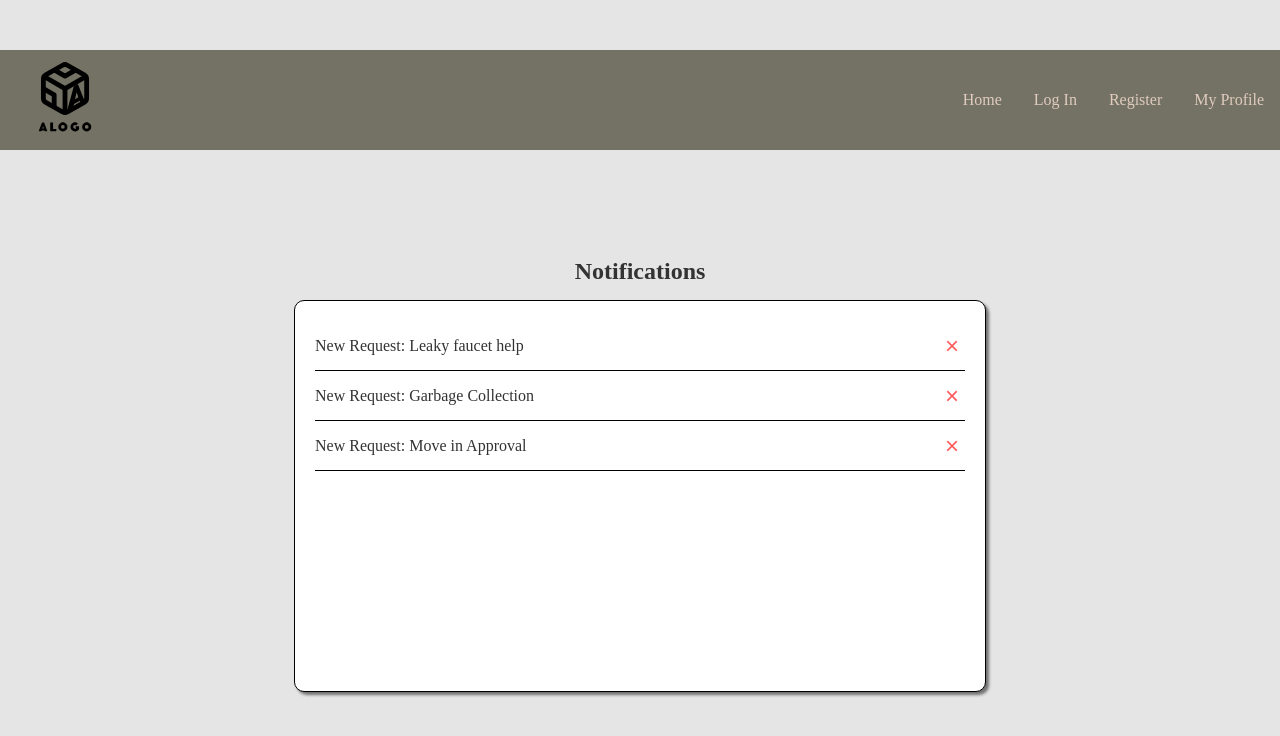
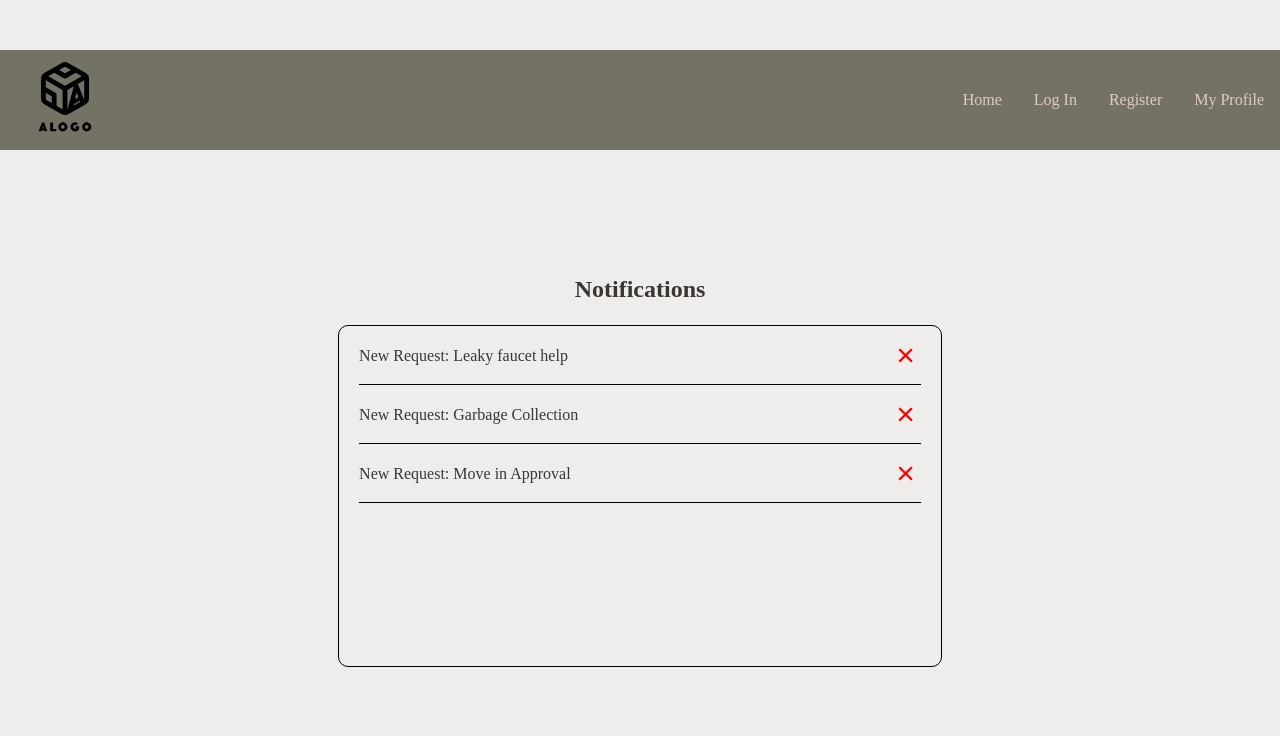
Before and after one commit to Ahmad-Elmahallawy/iCondo, a React (Create React App) app in the folder frontend/: page /NotificationPageManager in a window 1280 px wide. Shown: the top 736 px of the page. Built offline with nearby package versions, Linux system fonts and the light colour scheme; no server answers.

Commit message:
Added style for approve and unapprove feature, fixed the request conatiner style and adjustment

```diff
--- a/frontend/src/Pages/NotificationPageManager.tsx
+++ b/frontend/src/Pages/NotificationPageManager.tsx
@@ -18,23 +18,36 @@ const App: React.FC = () => {
     <div className="app">
       <h1 className="notifications-heading">Notifications</h1>
       <div className="notifications-box">
+        <div className="notification-container">
+          {" "}
+          {/* Add the container here */}
           <div className="notification-item">
             <span>New Request: Leaky faucet help</span>
-          <button className="close-btn" onClick={() => handleToggle(0)}>
+            <button
+              className={`close-btn ${checkedItems[0] ? "checked" : ""}`}
+              onClick={() => handleToggle(0)}
+            >
               {checkedItems[0] ? "✓" : "×"}
             </button>
           </div>
           <div className="notification-item">
             <span>New Request: Garbage Collection</span>
-          <button className="close-btn" onClick={() => handleToggle(1)}>
+            <button
+              className={`close-btn ${checkedItems[1] ? "checked" : ""}`}
+              onClick={() => handleToggle(1)}
+            >
               {checkedItems[1] ? "✓" : "×"}
             </button>
           </div>
           <div className="notification-item">
             <span>New Request: Move in Approval</span>
-          <button className="close-btn" onClick={() => handleToggle(2)}>
+            <button
+              className={`close-btn ${checkedItems[2] ? "checked" : ""}`}
+              onClick={() => handleToggle(2)}
+            >
               {checkedItems[2] ? "✓" : "×"}
             </button>
+          </div>
         </div>
       </div>
     </div>
--- a/frontend/src/Style/NotificationPageManagerStyle/NotiPageManagerStyle.css
+++ b/frontend/src/Style/NotificationPageManagerStyle/NotiPageManagerStyle.css
@@ -1,6 +1,6 @@
 .app {
   font-family: "Times New Roman", sans-serif;
-  background-color: #e5e5e5;
+  background-color: var(--color1);
   height: 100vh;
   display: flex;
   flex-direction: column;
@@ -11,27 +11,37 @@
 
 .notifications-heading {
   font-size: 1.5rem;
-  color: #333;
+  color: var(--color4);
   margin-bottom: 15px;
   margin-top: -100px;
 }
 
 .notifications-box {
-  width: 400%; /* Adjust as necessary */
-  height: 100%;
-  max-width: 650px; /* Adjust as necessary */
-  max-height: 350px;
-  background: #ffffff;
-  box-shadow: 3px 3px 3px rgba(0.5, 0.5, 0.5, 0.5);
+  margin: 5% 10%; /* Adjust as necessary */
+  padding: 20px;
+  background: var(--color1);
+  box-shadow: 3px 3px 3px var(--color5) (0.5, 0.5, 0.5, 0.5);
   border-radius: 10px;
-  padding: 20px;
-  border: 1px solid #000;
+  border: 1px solid var(--color5);
+  width: 430%; /* Adjust as necessary */
+  max-width: 800px; /* Adjust as necessary */
+  height: 300px; /* Adjust as necessary */
+  position: relative; /* Required for absolute positioning */
+}
+
+.notification-container {
+  position: absolute;
+  bottom: 50px; /* Adjust as necessary */
+  top: 0;
+  left: 20px;
+  right: 20px;
+  overflow-y: auto;
 }
 
 .notification-item {
   position: relative;
   padding: 10px 0;
-  color: #333;
+  color: var(--color4);
   display: flex;
   justify-content: space-between;
   align-items: center;
@@ -44,17 +54,21 @@
   left: 0%; /* Adjust the space on the left */
   right: 0%; /* Adjust the space on the right */
   height: 1px;
-  background: #000;
+  background: var(--color5);
 }
 
 .close-btn {
   border: none;
   background-color: transparent;
-  color: #ff5b5b;
+  color: var(--cancel);
   cursor: pointer;
-  font-size: 1.5rem;
+  font-size: 2rem; /* Adjust the font size */
 }
 
 .close-btn:hover {
-  color: #ff0000;
+  color: var(--cancel);
 }
+
+.close-btn.checked {
+  color: var(--color6); /* Green color */
+}
--- a/frontend/src/Style/root.css
+++ b/frontend/src/Style/root.css
@@ -5,6 +5,8 @@
   --color2: #e0ccbe;
   --color3: #747264;
   --color4: #3c3633;
+  --color5: #000;
+  --color6: #00ff00;
   --cancel: #f90303;
 }
 
```
Lines whose indentation alone changed are shown as unchanged.
